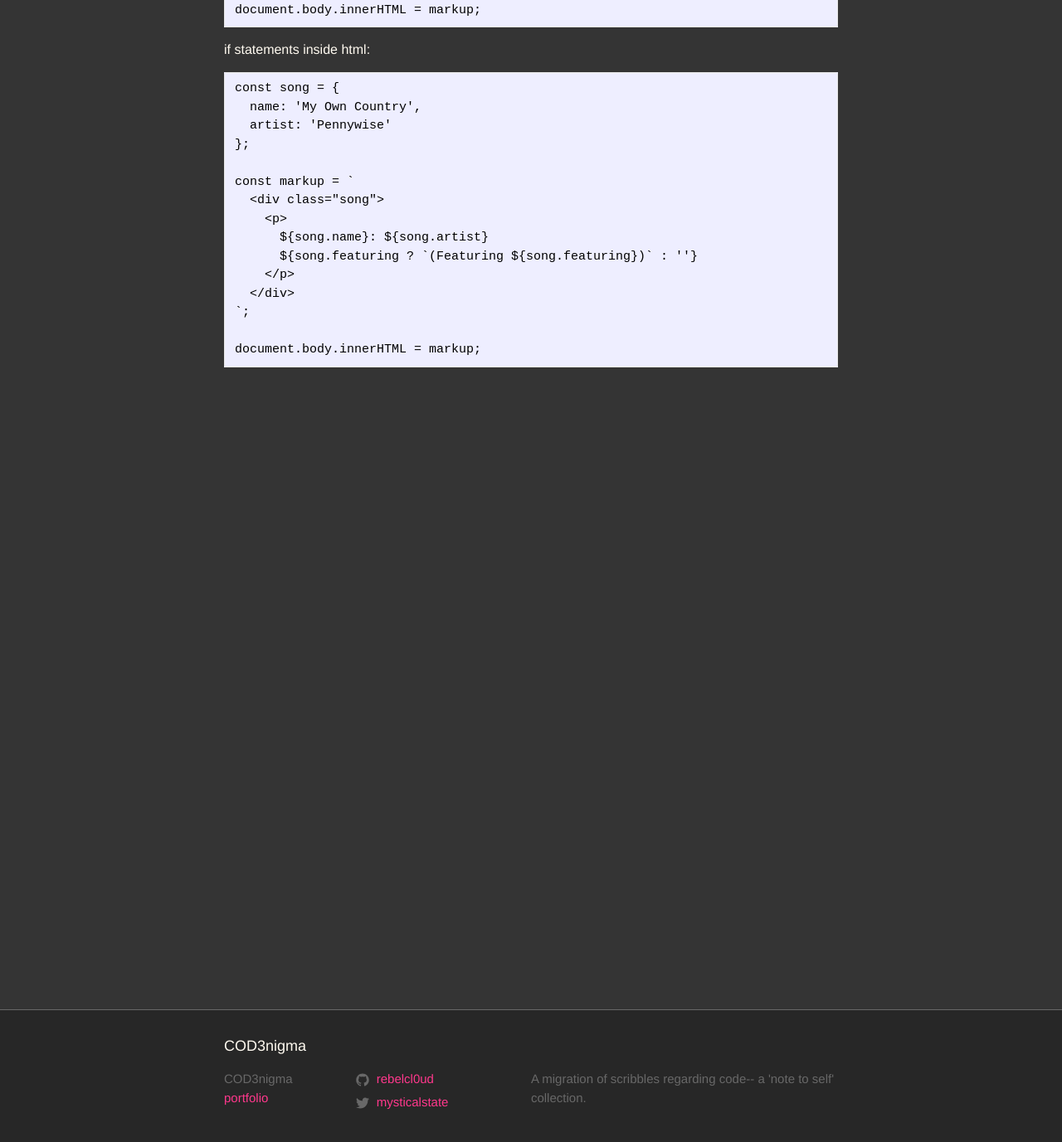
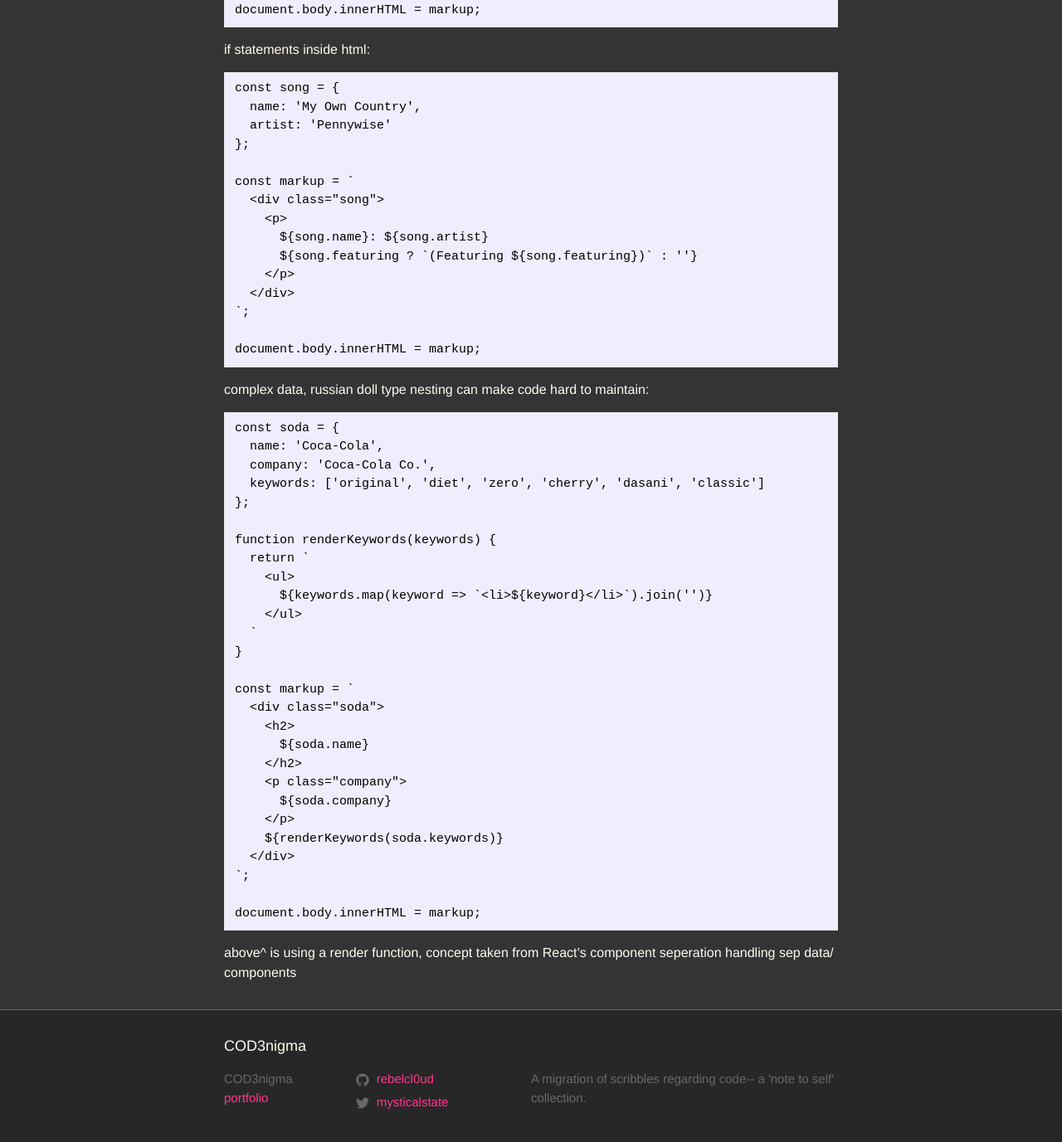
Before and after one commit to rebelcl0ud/blog, a Jekyll site: the page built from _posts/2018-03-20-[26]-es6-status.markdown, in a window 1280 px wide and 1400 px high, scrolled down 10060 px. Shown: the top 1377 px of the window at 83% size. Built offline with Jekyll 4.4.1, drawn with Linux system fonts in a browser that asks for light colours.

Commit message:
added ex using component sep concept from react, in this ex render function called from within markup, ability to call function aside from that markup as well, if needed, which is great

````diff
--- a/_posts/2018-03-20-[26]-es6-status.markdown
+++ b/_posts/2018-03-20-[26]-es6-status.markdown
@@ -472,3 +472,35 @@ const markup = `
 
 document.body.innerHTML = markup;
 ```
+
+complex data, russian doll type nesting can make code hard to maintain:
+```
+const soda = {
+  name: 'Coca-Cola',
+  company: 'Coca-Cola Co.',
+  keywords: ['original', 'diet', 'zero', 'cherry', 'dasani', 'classic']
+};
+
+function renderKeywords(keywords) {
+  return `
+    <ul>
+      ${keywords.map(keyword => `<li>${keyword}</li>`).join('')}
+    </ul>
+  `
+}
+
+const markup = `
+  <div class="soda">
+    <h2>
+      ${soda.name}
+    </h2>
+    <p class="company">
+      ${soda.company}
+    </p>
+    ${renderKeywords(soda.keywords)}
+  </div>
+`;
+
+document.body.innerHTML = markup;
+```
+above^ is using a render function, concept taken from React's component seperation handling sep data/ components
````
